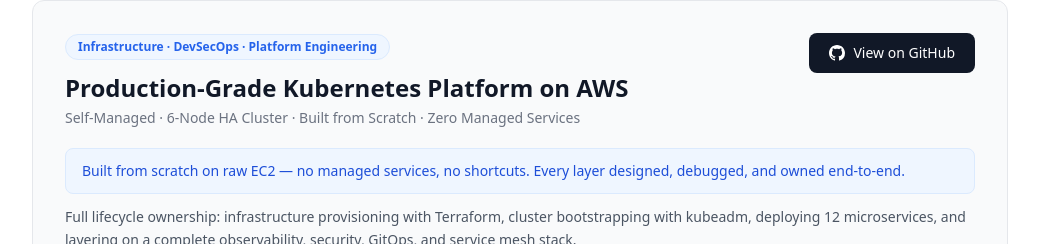
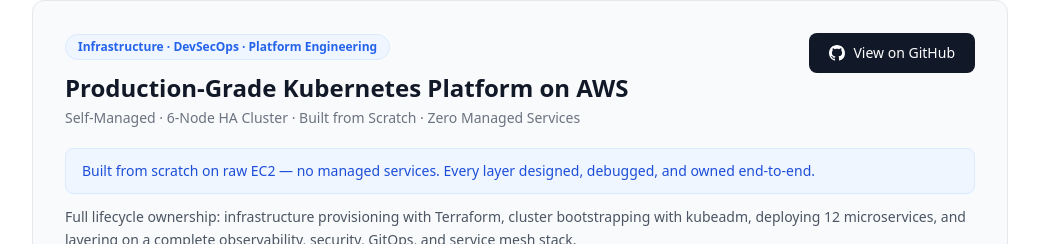
Before and after one commit to AbdurRehman924/Personal-Portfolio, a React (Create React App) app: page / in a window 1280 px wide. Shown: the part 5425-5669 px from the top of the page, without its empty margins (120-1159 px from the left). Built offline with nearby package versions, Linux system fonts and the light colour scheme.

Commit message:
refactor(projects): remove 'no shortcuts' from highlight

```diff
--- a/src/components/Projects.jsx
+++ b/src/components/Projects.jsx
@@ -6,7 +6,7 @@
     title: "Production-Grade Kubernetes Platform on AWS",
     subtitle: "Self-Managed · 6-Node HA Cluster · Built from Scratch · Zero Managed Services",
     github: "https://github.com/AbdurRehman924/self-managed-k8s-aws",
-    highlight: "Built from scratch on raw EC2 — no managed services, no shortcuts. Every layer designed, debugged, and owned end-to-end.",
+    highlight: "Built from scratch on raw EC2 — no managed services. Every layer designed, debugged, and owned end-to-end.",
     description: "Full lifecycle ownership: infrastructure provisioning with Terraform, cluster bootstrapping with kubeadm, deploying 12 microservices, and layering on a complete observability, security, GitOps, and service mesh stack.",
     stats: [
       { value: "6", label: "EC2 Nodes (HA)" },
```
